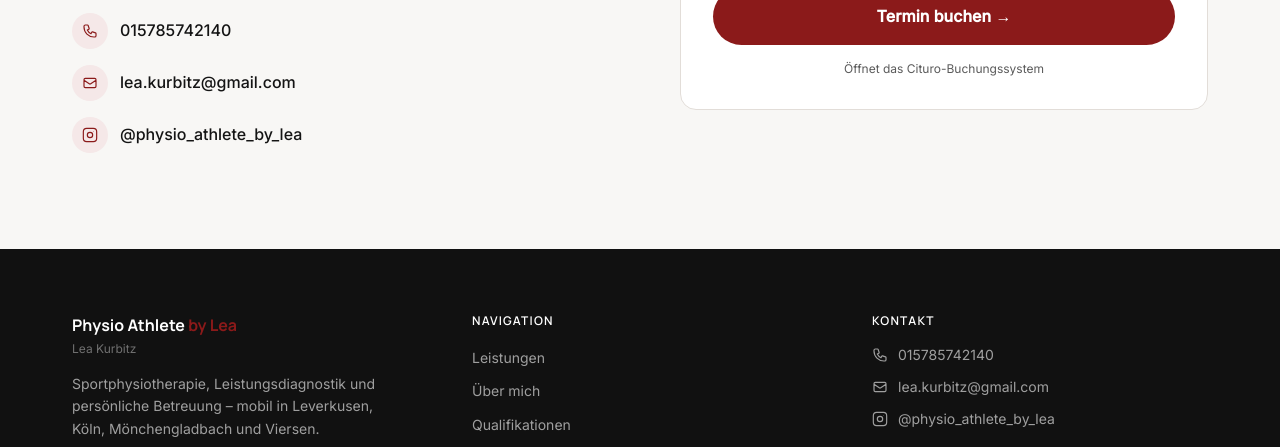
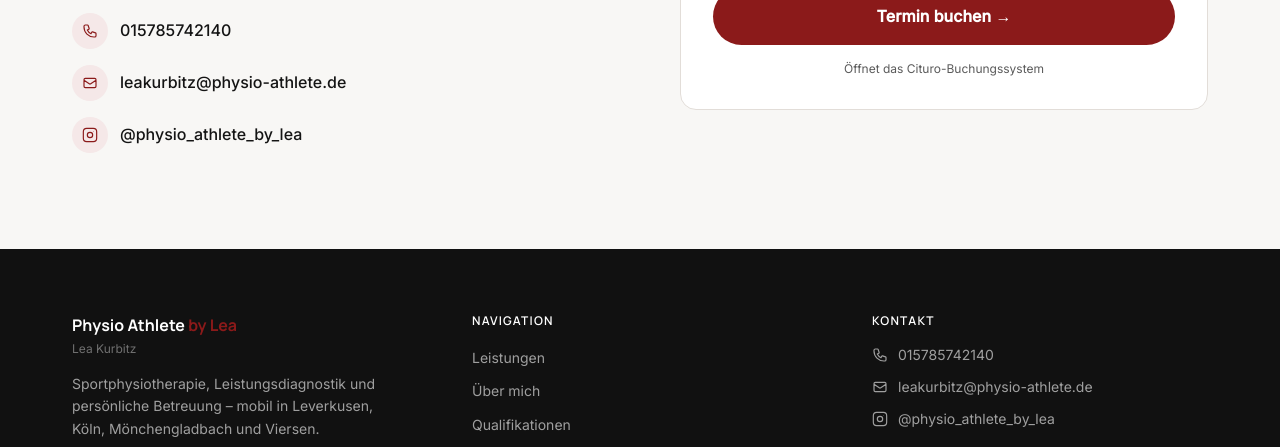
Before and after one commit to NuVio-Labs/Physio-Athlete_by_Lea, a React (Vite) app: page / in a window 1280 px wide. Shown: the part 7169-7616 px from the top of the page. Built offline with nearby package versions, Linux system fonts and the light colour scheme.

Commit message:
Replace all email addresses with leakurbitz@physio-athlete.de

```diff
--- a/src/components/layout/Footer.tsx
+++ b/src/components/layout/Footer.tsx
@@ -49,11 +49,11 @@ export default function Footer() {
                 </a>
               </li>
               <li>
-                <a href="mailto:lea.kurbitz@gmail.com" className="flex items-center gap-2.5 hover:text-white transition-colors">
+                <a href="mailto:leakurbitz@physio-athlete.de" className="flex items-center gap-2.5 hover:text-white transition-colors">
                   <svg className="w-4 h-4 flex-shrink-0" fill="none" stroke="currentColor" viewBox="0 0 24 24">
                     <path strokeLinecap="round" strokeLinejoin="round" strokeWidth="1.75" d="M3 8l7.89 5.26a2 2 0 002.22 0L21 8M5 19h14a2 2 0 002-2V7a2 2 0 00-2-2H5a2 2 0 00-2 2v10a2 2 0 002 2z" />
                   </svg>
-                  lea.kurbitz@gmail.com
+                  leakurbitz@physio-athlete.de
                 </a>
               </li>
               <li>
--- a/src/pages/OnepagerPage.tsx
+++ b/src/pages/OnepagerPage.tsx
@@ -859,7 +859,7 @@ export default function OnepagerPage() {
                 </li>
                 <li>
                   <a
-                    href="mailto:lea.kurbitz@gmail.com"
+                    href="mailto:leakurbitz@physio-athlete.de"
                     className="flex items-center gap-3 text-[var(--color-text-primary)] hover:text-[var(--color-accent)] transition-colors group"
                   >
                     <span className="flex-shrink-0 w-9 h-9 rounded-full bg-[var(--color-accent-soft)] flex items-center justify-center group-hover:bg-[var(--color-accent)] transition-colors" aria-hidden="true">
@@ -867,7 +867,7 @@ export default function OnepagerPage() {
                         <path strokeLinecap="round" strokeLinejoin="round" strokeWidth="1.75" d="M3 8l7.89 5.26a2 2 0 002.22 0L21 8M5 19h14a2 2 0 002-2V7a2 2 0 00-2-2H5a2 2 0 00-2 2v10a2 2 0 002 2z" />
                       </svg>
                     </span>
-                    <span className="font-medium">lea.kurbitz@gmail.com</span>
+                    <span className="font-medium">leakurbitz@physio-athlete.de</span>
                   </a>
                 </li>
                 <li>
```
